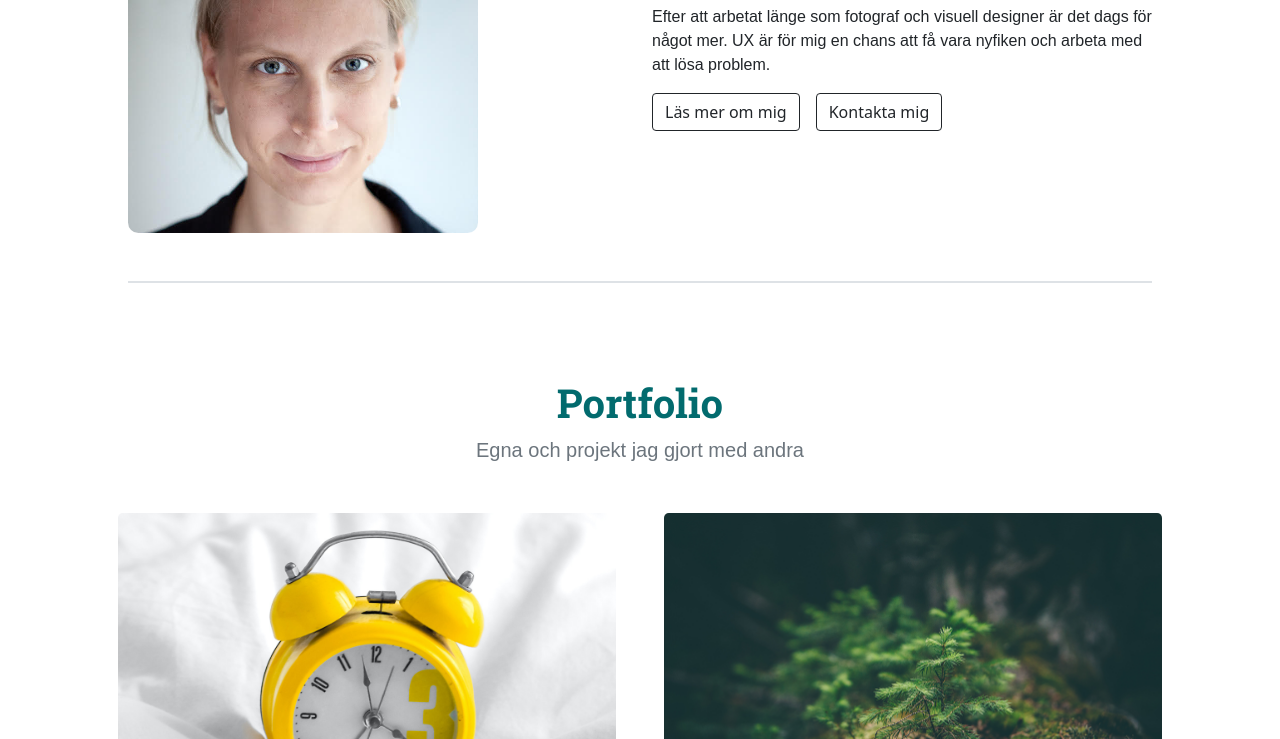
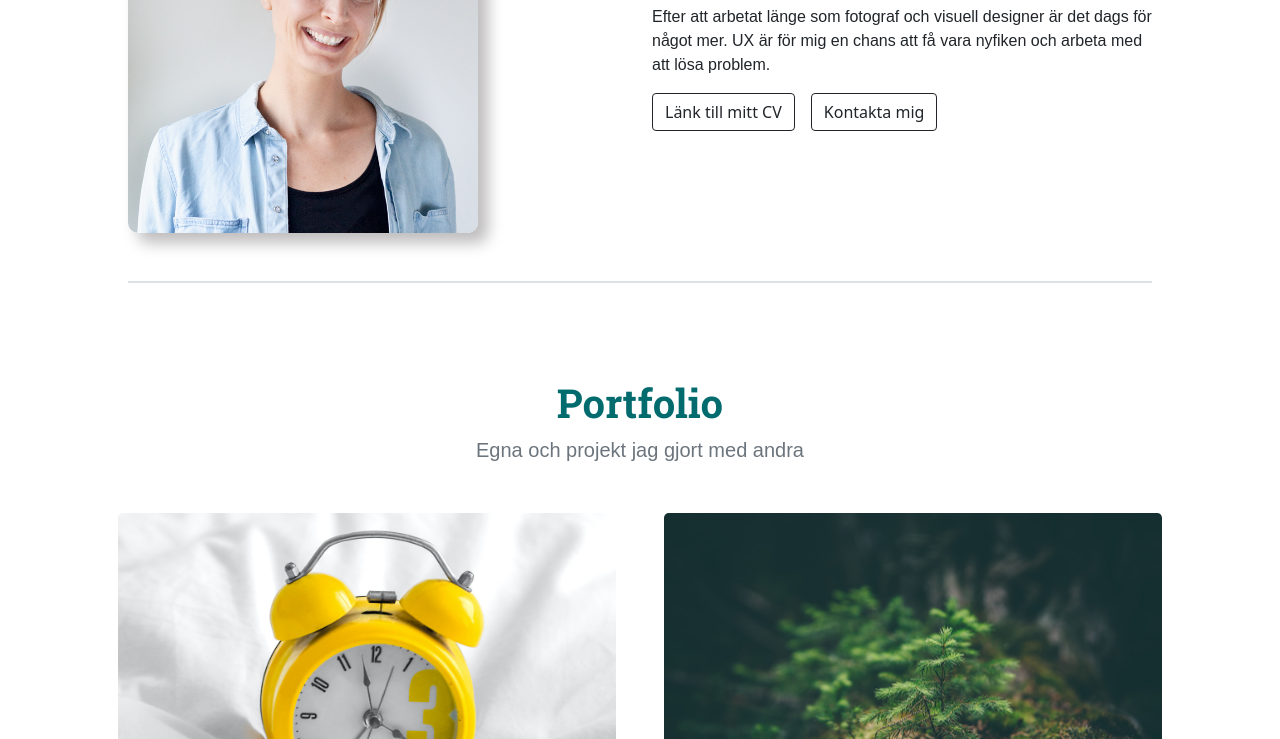
Before and after one commit to MoaWest/moaportfolio, a plain HTML site: page index.html in a window 1280 px wide. Shown: the part 331-1070 px from the top of the page. Drawn offline with nearby package versions, Linux system fonts and the light colour scheme.

Commit message:
CV tillagd

```diff
--- a/index.html
+++ b/index.html
@@ -5,6 +5,8 @@
   <meta charset="UTF-8">
   <meta http-equiv="X-UA-Compatible" content="IE=edge">
   <meta name="viewport" content="width=, initial-scale=1.0">
+
+  <title>Moa Westerdahl</title>
 
  <!--Bootstrap-->
   <link href="https://cdn.jsdelivr.net/npm/bootstrap@5.1.1/dist/css/bootstrap.min.css" rel="stylesheet"
@@ -26,14 +28,18 @@
   <!--Meny-->
   <header>
     <nav class="navbar" id="navbarjs">
-      <img class="imgc justify-content-center" src="img/portfoliologowhitesqare-03.png" id="logo">
+
+      <img class="imgc justify-content-center" src="img/portfoliologowhitesqare-03.png">
+
+      <!--<a href="#personlig"><img class="imgc justify-content-center" src="img/portfoliologowhitesqare-03.png" ></a> -->
+
 
       <ul class="nav-menu">
         <li class="nav-item">
-          <a href="#portfolio" class="nav-link">Portfolio</a>
+          <a href="#personlig" class="nav-link">Om mig</a>
         </li>
         <li class="nav-item">
-          <a href="#personlig" class="nav-link">Om mig</a>
+          <a href="#portfolio" class="nav-link">Portfolio</a>
         </li>
         <li class="nav-item">
           <a href="mailto:westerdahl.moa@gmail.com?subject=Mail till Moa Westerdahl" class="nav-link">Kontakt</a>
@@ -53,7 +59,7 @@
   <section class="mainmargin py-5 watchingsection marginhead vspace" id="personlig">
     <div class="row">
       <div class="col-lg-6 a">
-        <img src="img/moa2.jpg" class="img-fluid skugga imgb d-none d-lg-block">
+        <img src="img/profilbild.jpg" class="img-fluid skugga imgb d-none d-lg-block">
       </div>
       <div class="col-lg-6 topmmargin">
         <h1> Hej, det är jag som är Moa </h1>
@@ -61,14 +67,19 @@
         <p> Efter att arbetat länge som fotograf och visuell designer är det dags för något mer. UX är för mig en chans
           att få vara nyfiken och arbeta med att lösa problem. </p>
         <div class="d-grid gap-3 d-sm-flex justify-content-sm-left justify-content-xl-start">
-          <button type="button" class="btn btn-outline-dark">Läs mer om mig</button>
+
+          <a class="btn btn-outline-dark" href="dokument/cv2020moa.pdf" target="_blank" role="button">Länk till mitt CV</a>
           <a class="btn btn-outline-dark" href="mailto:westerdahl.moa@gmail.com?subject=Mail till Moa Westerdahl"
             role="button">Kontakta mig</a>
+
         </div>
+
       </div>
     </div>
     </div>
   </section>
+
+
 
   <div class="mainmargin border"></div>
 
--- a/style.css
+++ b/style.css
@@ -75,6 +75,10 @@ header {
     padding:1%;
 
     }
+
+    .skugga{
+      box-shadow: 10px 10px 15px rgb(190, 188, 188);
+   }
 
     .border{
       border-style:solid;
```
Also changed, not shown: img/profilbild.jpg (added), 2 other files.
